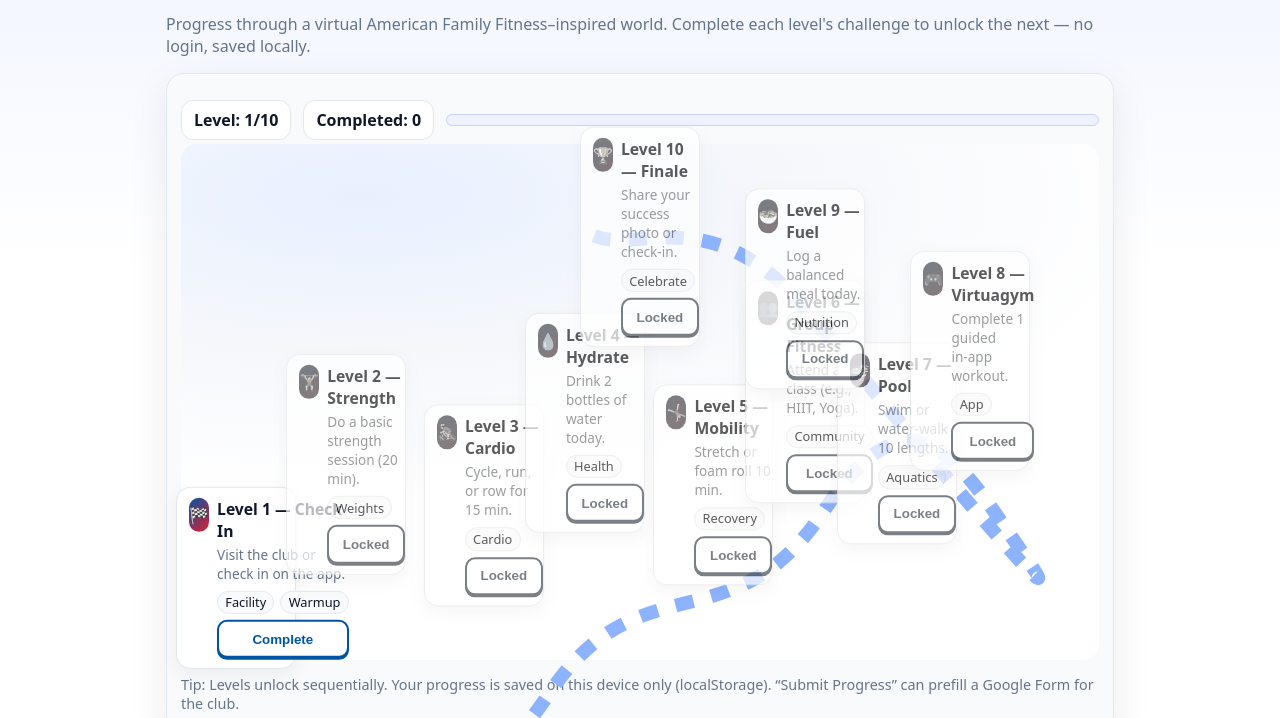
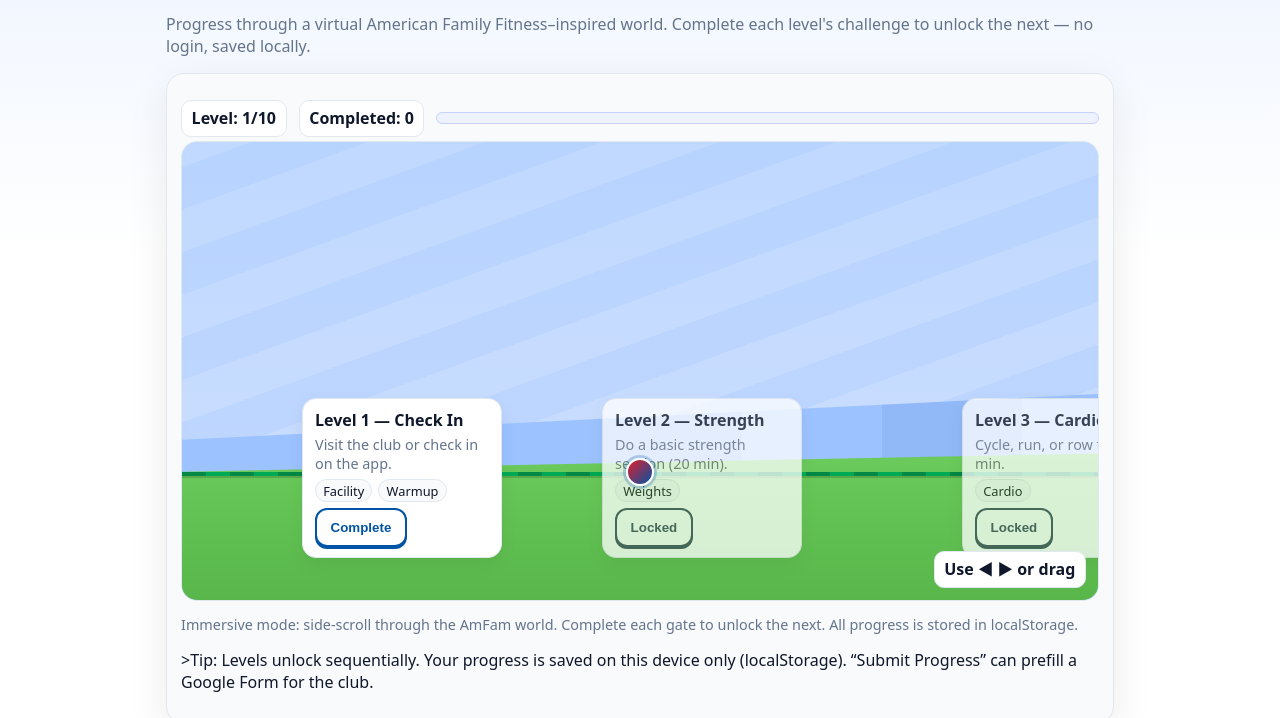
Before and after one commit to SamCourtnageVG/American-Family-Fitness, a plain HTML site: page index.html in a window 1280 px wide. Shown: the part 82-800 px from the top of the page. Drawn offline with Linux system fonts and the light colour scheme.

Commit message:
Update index.html

```diff
--- a/index.html
+++ b/index.html
@@ -6,18 +6,10 @@
   <title>AmFam Fit World — Level Quest (LocalStorage)</title>
   <style>
     :root{
-      /* American Family Fitness inspired palette (not official marks) */
-      --amfam-red:#e11d2b;
-      --amfam-blue:#0054a6;
-      --ink:#0f172a;
-      --muted:#64748b;
-      --paper:#f8fafc;
-      --card:#ffffff;
-      --track:#e2e8f0;
-      --ring:rgba(0,84,166,.25);
+      --amfam-red:#e11d2b; --amfam-blue:#0054a6; --ink:#0f172a; --muted:#64748b; --paper:#f8fafc; --card:#ffffff; --track:#e2e8f0; --ring:rgba(0,84,166,.25);
     }
     *{box-sizing:border-box}
-    body{margin:0;font-family:ui-sans-serif,system-ui,-apple-system,Segoe UI,Roboto,Helvetica,Arial;color:var(--ink);background:linear-gradient(180deg,#f0f4ff 0,#ffffff 40%)}
+    body{margin:0;font-family:ui-sans-serif,system-ui,-apple-system,Segoe UI,Roboto,Helvetica,Arial;color:var(--ink);background:linear-gradient(180deg,#eef4ff 0,#ffffff 40%)}
     .wrap{max-width:980px;margin:20px auto;padding:16px}
     header{display:flex;align-items:center;justify-content:space-between;gap:12px;flex-wrap:wrap}
     h1{margin:0;font-size:clamp(1.3rem,1.1rem+1.5vw,2.1rem);font-weight:900;letter-spacing:.2px}
@@ -32,46 +24,32 @@
 
     .board{margin-top:14px;background:var(--paper);border:1px solid var(--track);border-radius:18px;padding:14px;box-shadow:0 12px 40px rgba(2,6,23,.08)}
 
-    /* MAP */
-    .map{position:relative;aspect-ratio: 16/9;min-height:420px;border-radius:16px;background:radial-gradient(800px 300px at 20% 10%,#e8f0ff 0,#f5f7fb 50%,#ffffff 100%)}
-    .map .decor{position:absolute;inset:0;pointer-events:none}
-    .map svg#path{position:absolute;inset:0}
-    .node{position:absolute;translate:-50% -50%;width:120px;max-width:28vw}
-    .node card{display:block}
-    .card{background:var(--card);border:1px solid var(--track);border-radius:14px;padding:10px 10px 10px 12px;box-shadow:0 6px 18px rgba(2,6,23,.06);display:flex;gap:8px;align-items:flex-start}
-    .card h3{margin:0;font-size:.98rem}
-    .card p{margin:3px 0 8px 0;font-size:.85rem;color:var(--muted)}
-    .icon{width:34px;height:34px;border-radius:10px;background:linear-gradient(135deg,var(--amfam-blue),var(--amfam-red));display:grid;place-items:center;color:#fff;font-weight:900}
-    .meta{display:flex;gap:6px;align-items:center;font-size:.8rem}
+    /* IMMERSIVE WORLD */
+    .world{position:relative; height:460px; overflow:hidden; border-radius:16px; border:1px solid var(--track); background:#cfe6ff}
+    .layer{position:absolute; inset:0; image-rendering:crisp-edges; will-change:transform;}
+    .sky{background:linear-gradient(180deg,#cfe6ff,#eaf3ff)}
+    .bg-hills{background:repeating-linear-gradient( -20deg, #b7d0ff 0 40px, #a7c6ff 40px 80px ); opacity:.6}
+    .mid-buildings{background:repeating-linear-gradient( 90deg, #9cc3ff 0 140px, #91b8f7 140px 280px ); clip-path:polygon(0 65%,100% 55%,100% 100%,0 100%)}
+    .floor{background:linear-gradient(180deg,#9ee57c,#70d060 60%,#58b64a); clip-path:polygon(0 72%,100% 68%,100% 100%,0 100%)}
+
+    .track{position:absolute; left:0; top:72%; height:4px; width:3000px; background:repeating-linear-gradient(90deg,#084 0 24px,#0a5 24px 48px); box-shadow:0 2px 0 rgba(0,0,0,.15)}
+    .gate{position:absolute; top:56%; transform:translateY(-50%); width:200px}
+    .gate .card{background:var(--card);border:1px solid var(--track);border-radius:14px;padding:10px 12px;box-shadow:0 6px 18px rgba(2,6,23,.06)}
+    .gate h3{margin:0 0 4px 0; font-size:1rem}
+    .gate p{margin:0 0 6px 0; font-size:.9rem; color:var(--muted)}
+    .gate .meta{display:flex;gap:6px;align-items:center;font-size:.8rem;margin-bottom:6px}
     .pill{border:1px solid var(--track);border-radius:999px;padding:.1rem .45rem;color:#0f172a;background:#f8fafc}
-    .start{position:absolute;left:6%;top:84%}
-    .n2{left:18%;top:62%}
-    .n3{left:33%;top:70%}
-    .n4{left:44%;top:54%}
-    .n5{left:58%;top:66%}
-    .n6{left:68%;top:48%}
-    .n7{left:78%;top:58%}
-    .n8{left:86%;top:42%}
-    .n9{left:68%;top:28%}
-    .n10{left:50%;top:18%}
+    .gate.locked{filter:grayscale(.8) opacity(.75)}
+    .gate.completed .card{outline:2px solid #10b981}
 
-    .avatar{position:absolute;width:22px;height:22px;border:2px solid #fff;background:linear-gradient(135deg,var(--amfam-red),var(--amfam-blue));border-radius:50%;box-shadow:0 0 0 3px rgba(0,84,166,.25);transform:translate(-50%,-50%)}
+    .avatar{position:absolute; top:72%; left:40px; width:28px; height:28px; border:2px solid #fff; background:linear-gradient(135deg,var(--amfam-red),var(--amfam-blue)); border-radius:50%; box-shadow:0 0 0 3px rgba(0,84,166,.25); transform:translate(-50%,-50%)}
 
-    /* Progress */
+    .hud{position:absolute; inset:auto 12px 12px auto; display:flex; gap:8px}
+    .stat{background:#fff;border:1px solid var(--track);padding:.4rem .6rem;border-radius:10px;font-weight:800}
+
     .stats{display:flex;align-items:center;gap:12px;flex-wrap:wrap;margin:12px 0 4px}
-    .stat{background:#fff;border:1px solid var(--track);padding:.5rem .75rem;border-radius:12px;font-weight:800}
     .progress{--p:0%;position:relative;height:12px;background:#eef2ff;border:1px solid #c7d2fe;border-radius:999px;overflow:hidden;flex:1}
     .progress>i{position:absolute;inset:0;width:var(--p);background:linear-gradient(90deg,var(--amfam-blue),var(--amfam-red))}
-
-    /* State */
-    .node.locked{filter:grayscale(.9) opacity(.7)}
-    .node.completed .card{outline:2px solid #10b981}
-    .node .do{width:100%;margin-top:6px;border-radius:10px}
-
-    /* Confetti (CSS only, lightweight) */
-    .confetti{position:absolute;inset:0;pointer-events:none}
-    .spark{position:absolute;width:6px;height:10px;border-radius:2px;animation:pop .8s ease-out forwards}
-    @keyframes pop{0%{transform:translate(0,0) rotate(0)}100%{transform:translate(var(--dx),var(--dy)) rotate(200deg);opacity:0}}
 
     .hint{color:var(--muted);font-size:.9rem}
   </style>
@@ -96,160 +74,148 @@
         <div class="stat">Completed: <span id="completed">0</span></div>
         <div class="progress" aria-label="Quest completion"><i id="bar"></i></div>
       </div>
-      <div class="map" id="map">
-        <svg id="path" viewBox="0 0 100 100" preserveAspectRatio="none" aria-hidden="true">
-          <path id="trail" d="M5,90 C20,70 30,75 40,60 S60,55 70,40 85,35 92,45 78,30 68,18 50,12 45,10" fill="none" stroke="#8db3ff" stroke-width="1.5" stroke-dasharray="2 2" />
-        </svg>
-        <div class="avatar" id="avatar" title="Your marker"></div>
+      <div class="world" id="world" aria-label="AmFam Fit World">
+        <div class="layer sky" data-speed="0.1"></div>
+        <div class="layer bg-hills" data-speed="0.2"></div>
+        <div class="layer mid-buildings" data-speed="0.35"></div>
+        <div class="layer floor" data-speed="0.55"></div>
+        <div class="track" id="track"></div>
 
-        <!-- Level nodes -->
-        <div class="node start" data-i="0">
-          <div class="card">
-            <div class="icon">🏁</div>
-            <div>
-              <h3>Level 1 — Check In</h3>
-              <p>Visit the club or check in on the app.</p>
-              <div class="meta"><span class="pill">Facility</span><span class="pill">Warmup</span></div>
-              <button class="do">Complete</button>
-            </div>
-          </div>
+        <!-- Gates (levels) placed along the track -->
+        <div class="gate" style="left:120px" data-i="0">
+          <div class="card"><h3>Level 1 — Check In</h3><p>Visit the club or check in on the app.</p><div class="meta"><span class="pill">Facility</span><span class="pill">Warmup</span></div><button class="do">Complete</button></div>
         </div>
-        <div class="node n2" data-i="1">
-          <div class="card"><div class="icon">🏋️</div><div><h3>Level 2 — Strength</h3><p>Do a basic strength session (20 min).</p><div class="meta"><span class="pill">Weights</span></div><button class="do">Complete</button></div></div>
+        <div class="gate" style="left:420px" data-i="1">
+          <div class="card"><h3>Level 2 — Strength</h3><p>Do a basic strength session (20 min).</p><div class="meta"><span class="pill">Weights</span></div><button class="do">Complete</button></div>
         </div>
-        <div class="node n3" data-i="2">
-          <div class="card"><div class="icon">🚴</div><div><h3>Level 3 — Cardio</h3><p>Cycle, run, or row for 15 min.</p><div class="meta"><span class="pill">Cardio</span></div><button class="do">Complete</button></div></div>
+        <div class="gate" style="left:780px" data-i="2">
+          <div class="card"><h3>Level 3 — Cardio</h3><p>Cycle, run, or row for 15 min.</p><div class="meta"><span class="pill">Cardio</span></div><button class="do">Complete</button></div>
         </div>
-        <div class="node n4" data-i="3">
-          <div class="card"><div class="icon">💧</div><div><h3>Level 4 — Hydrate</h3><p>Drink 2 bottles of water today.</p><div class="meta"><span class="pill">Health</span></div><button class="do">Complete</button></div></div>
+        <div class="gate" style="left:1160px" data-i="3">
+          <div class="card"><h3>Level 4 — Hydrate</h3><p>Drink 2 bottles of water today.</p><div class="meta"><span class="pill">Health</span></div><button class="do">Complete</button></div>
         </div>
-        <div class="node n5" data-i="4">
-          <div class="card"><div class="icon">🤸</div><div><h3>Level 5 — Mobility</h3><p>Stretch or foam roll 10 min.</p><div class="meta"><span class="pill">Recovery</span></div><button class="do">Complete</button></div></div>
+        <div class="gate" style="left:1520px" data-i="4">
+          <div class="card"><h3>Level 5 — Mobility</h3><p>Stretch or foam roll 10 min.</p><div class="meta"><span class="pill">Recovery</span></div><button class="do">Complete</button></div>
         </div>
-        <div class="node n6" data-i="5">
-          <div class="card"><div class="icon">👥</div><div><h3>Level 6 — Group Fitness</h3><p>Attend a class (e.g., HIIT, Yoga).</p><div class="meta"><span class="pill">Community</span></div><button class="do">Complete</button></div></div>
+        <div class="gate" style="left:1860px" data-i="5">
+          <div class="card"><h3>Level 6 — Group Fitness</h3><p>Attend a class (e.g., HIIT, Yoga).</p><div class="meta"><span class="pill">Community</span></div><button class="do">Complete</button></div>
         </div>
-        <div class="node n7" data-i="6">
-          <div class="card"><div class="icon">🏊</div><div><h3>Level 7 — Pool</h3><p>Swim or water-walk 10 lengths.</p><div class="meta"><span class="pill">Aquatics</span></div><button class="do">Complete</button></div></div>
+        <div class="gate" style="left:2140px" data-i="6">
+          <div class="card"><h3>Level 7 — Pool</h3><p>Swim or water-walk 10 lengths.</p><div class="meta"><span class="pill">Aquatics</span></div><button class="do">Complete</button></div>
         </div>
-        <div class="node n8" data-i="7">
-          <div class="card"><div class="icon">🎮</div><div><h3>Level 8 — Virtuagym</h3><p>Complete 1 guided in‑app workout.</p><div class="meta"><span class="pill">App</span></div><button class="do">Complete</button></div></div>
+        <div class="gate" style="left:2380px" data-i="7">
+          <div class="card"><h3>Level 8 — Virtuagym</h3><p>Complete 1 guided in‑app workout.</p><div class="meta"><span class="pill">App</span></div><button class="do">Complete</button></div>
         </div>
-        <div class="node n9" data-i="8">
-          <div class="card"><div class="icon">🥗</div><div><h3>Level 9 — Fuel</h3><p>Log a balanced meal today.</p><div class="meta"><span class="pill">Nutrition</span></div><button class="do">Complete</button></div></div>
+        <div class="gate" style="left:2620px" data-i="8">
+          <div class="card"><h3>Level 9 — Fuel</h3><p>Log a balanced meal today.</p><div class="meta"><span class="pill">Nutrition</span></div><button class="do">Complete</button></div>
         </div>
-        <div class="node n10" data-i="9">
-          <div class="card"><div class="icon">🏆</div><div><h3>Level 10 — Finale</h3><p>Share your success photo or check‑in.</p><div class="meta"><span class="pill">Celebrate</span></div><button class="do">Complete</button></div></div>
+        <div class="gate" style="left:2860px" data-i="9">
+          <div class="card"><h3>Level 10 — Finale</h3><p>Share your success photo or check‑in.</p><div class="meta"><span class="pill">Celebrate</span></div><button class="do">Complete</button></div>
         </div>
 
-        <div class="confetti" id="confetti"></div>
+        <div class="avatar" id="avatar" title="Your marker"></div>
+        <div class="hud">
+          <div class="stat">Use ◀ ▶ or drag</div>
+        </div>
       </div>
-      <p class="hint">Tip: Levels unlock sequentially. Your progress is saved on this device only (localStorage). “Submit Progress” can prefill a Google Form for the club.</p>
+      <p class="hint">Immersive mode: side‑scroll through the AmFam world. Complete each gate to unlock the next. All progress is stored in localStorage.</p>>Tip: Levels unlock sequentially. Your progress is saved on this device only (localStorage). “Submit Progress” can prefill a Google Form for the club.</p>
     </section>
   </div>
 
 <script>
-// ========== CONFIG ==========
-const BOARD_KEY = 'amfam.fitworld.levels.v1';
-const FORM_BASE = 'https://docs.google.com/forms/d/e/FORM_ID/viewform'; // TODO replace
+// ===== CONFIG
+const BOARD_KEY = 'amfam.fitworld.immersive.v1';
+const FORM_BASE = 'https://docs.google.com/forms/d/e/FORM_ID/viewform';
 const ENTRY_MAP = { level:'entry.100', completed:'entry.101', name:'entry.102' };
+const LEVELS = 10; // number of gates
 
-const LEVELS = [
-  { title:'Level 1 — Check In', blurb:'Visit the club or check in on the app.', tags:['Facility','Warmup'], key:'checkin'},
-  { title:'Level 2 — Strength', blurb:'Do a basic strength session (20 min).', tags:['Weights'], key:'strength'},
-  { title:'Level 3 — Cardio', blurb:'Cycle, run, or row for 15 min.', tags:['Cardio'], key:'cardio'},
-  { title:'Level 4 — Hydrate', blurb:'Drink 2 bottles of water today.', tags:['Health'], key:'hydration'},
-  { title:'Level 5 — Mobility', blurb:'Stretch or foam roll 10 min.', tags:['Recovery'], key:'mobility'},
-  { title:'Level 6 — Group Fitness', blurb:'Attend a class (e.g., HIIT, Yoga).', tags:['Community'], key:'class'},
-  { title:'Level 7 — Pool', blurb:'Swim or water-walk 10 lengths.', tags:['Aquatics'], key:'pool'},
-  { title:'Level 8 — Virtuagym', blurb:'Complete 1 guided in‑app workout.', tags:['App'], key:'virtuagym'},
-  { title:'Level 9 — Fuel', blurb:'Log a balanced meal today.', tags:['Nutrition'], key:'nutrition'},
-  { title:'Level 10 — Finale', blurb:'Share your success photo or check‑in.', tags:['Celebrate'], key:'finale'}
-];
-
-// ========== STATE ==========
-const defaultState = () => ({ idx:0, // highest unlocked index (0-based)
-  completed: Array(LEVELS.length).fill(false), name: localStorage.getItem('fitworld.name') || '' });
+// ===== STATE
+const defaultState = ()=>({ idx:0, completed: Array(LEVELS).fill(false), name: localStorage.getItem('fitworld.name') || '', x: 60 });
 function load(){ try { return JSON.parse(localStorage.getItem(BOARD_KEY)) ?? defaultState(); } catch { return defaultState(); } }
 function save(s){ localStorage.setItem(BOARD_KEY, JSON.stringify(s)); }
 let state = load();
 
-// ========== DOM ==========
+// ===== DOM
 const $ = (s)=>document.querySelector(s);
-const nodes = [...document.querySelectorAll('.node')];
-const levelEl = $('#level');
-const levelMaxEl = $('#levelMax');
+const world = $('#world');
+const layers = [...document.querySelectorAll('.layer')];
+const avatar = $('#avatar');
+const gates = [...document.querySelectorAll('.gate')];
+const barEl = $('#bar');
 const completedEl = $('#completed');
-const barEl = $('#bar');
-const avatar = $('#avatar');
-const trail = document.getElementById('trail');
-const confetti = $('#confetti');
-levelMaxEl.textContent = LEVELS.length;
+const levelEl = $('#level'); const levelMaxEl = $('#levelMax'); levelMaxEl && (levelMaxEl.textContent = LEVELS);
 
-// ========== RENDER ==========
+// HUD stats (reuse from earlier section if present)
+if(!levelEl || !completedEl){
+  const stats = document.createElement('div'); stats.className='stats'; stats.innerHTML = `<div class="stat">Level: <span id="level">1</span>/${LEVELS}</div><div class="stat">Completed: <span id="completed">0</span></div><div class="progress"><i id="bar"></i></div>`; world.before(stats);
+}
+
+// ===== RENDER
 function render(){
-  // lock/unlock nodes
-  nodes.forEach(n => n.classList.add('locked'));
-  for(let i=0;i<=state.idx;i++){ nodes[i]?.classList.remove('locked'); }
-  // completed state
-  nodes.forEach((n,i)=> n.classList.toggle('completed', !!state.completed[i]));
+  // Lock/unlock
+  gates.forEach(g=> g.classList.add('locked'));
+  for(let i=0;i<=state.idx;i++){ gates[i]?.classList.remove('locked'); }
+  gates.forEach((g,i)=> g.classList.toggle('completed', !!state.completed[i]));
 
-  // wire buttons
-  nodes.forEach((n,i)=>{
-    const btn = n.querySelector('.do');
+  // Buttons
+  gates.forEach((g,i)=>{
+    const btn = g.querySelector('.do');
     btn.disabled = i>state.idx || state.completed[i];
     btn.textContent = state.completed[i] ? 'Completed' : (i>state.idx ? 'Locked' : 'Complete');
     btn.onclick = ()=> completeLevel(i);
   });
 
-  const doneCount = state.completed.filter(Boolean).length;
-  completedEl.textContent = doneCount;
-  levelEl.textContent = Math.min(doneCount+1, LEVELS.length);
-  barEl.style.setProperty('--p', `${Math.round((doneCount/LEVELS.length)*100)}%`);
+  // Progress
+  const done = state.completed.filter(Boolean).length;
+  const level = Math.min(done+1, LEVELS);
+  (document.getElementById('completed')||{}).textContent = done;
+  (document.getElementById('level')||{}).textContent = level;
+  (document.getElementById('bar')||{}).style?.setProperty('--p', `${Math.round((done/LEVELS)*100)}%`);
 
-  moveAvatar();
+  updateCamera();
 }
 
-function moveAvatar(){
-  const done = state.completed.filter(Boolean).length;
-  const t = Math.max(0, Math.min(1, done/LEVELS.length));
-  const len = trail.getTotalLength();
-  const pt = trail.getPointAtLength(len * t);
-  const svg = document.getElementById('path');
-  const r = svg.getBoundingClientRect();
-  avatar.style.left = (pt.x/100 * r.width) + 'px';
-  avatar.style.top  = (pt.y/100 * r.height) + 'px';
+// ===== MOVEMENT (arrow keys + drag)
+let dragging = false, dragStartX = 0, startX = 0;
+world.addEventListener('pointerdown', e=>{ dragging=true; dragStartX=e.clientX; startX = state.x; world.setPointerCapture(e.pointerId); });
+world.addEventListener('pointermove', e=>{ if(!dragging) return; const dx = e.clientX - dragStartX; state.x = Math.max(0, Math.min(2940, startX + dx)); updateCamera(); });
+world.addEventListener('pointerup', ()=> dragging=false);
+world.addEventListener('pointercancel', ()=> dragging=false);
+
+window.addEventListener('keydown', e=>{
+  if(e.key==='ArrowRight') { state.x = Math.min(2940, state.x + 24); updateCamera(); }
+  if(e.key==='ArrowLeft')  { state.x = Math.max(0, state.x - 24); updateCamera(); }
+});
+
+function updateCamera(){
+  // Parallax: move layers at different speeds opposite to avatar X
+  const cam = Math.max(0, Math.min(2600, state.x - world.clientWidth*0.5));
+  layers.forEach(l=>{
+    const sp = parseFloat(l.dataset.speed||'0.2');
+    l.style.transform = `translateX(${-cam*sp}px)`;
+  });
+  // Move gates and track relative to camera (they are inside world, positioned absolute by left)
+  const offset = -cam; gates.forEach(g=> g.style.transform = `translateX(${offset}px)`);
+  document.getElementById('track').style.transform = `translateX(${offset}px)`;
+
+  // Avatar follows ground and stays near center
+  avatar.style.left = (world.clientWidth*0.5)+'px';
+
+  // Save position
+  save(state);
 }
 
-function burstConfetti(x,y){
-  for(let i=0;i<24;i++){
-    const s = document.createElement('div');
-    s.className='spark';
-    s.style.left = x+'px'; s.style.top = y+'px';
-    s.style.background = i%2? 'var(--amfam-blue)' : 'var(--amfam-red)';
-    const dx = (Math.random()*160-80)+'px';
-    const dy = (Math.random()*-160)+'px';
-    s.style.setProperty('--dx', dx); s.style.setProperty('--dy', dy);
-    confetti.appendChild(s);
-    setTimeout(()=> s.remove(), 900);
-  }
+// ===== COMPLETION
+function completeLevel(i){
+  if(i>state.idx) return; // locked
+  if(state.completed[i]) return;
+  state.completed[i] = true;
+  if(state.idx < LEVELS-1) state.idx = Math.max(state.idx, i+1);
+  save(state);
+  render();
 }
 
-function completeLevel(i){
-  if(i>state.idx) return; // locked
-  if(state.completed[i]) return; // already
-  state.completed[i] = true;
-  // unlock next
-  if(state.idx < LEVELS.length-1) state.idx = Math.max(state.idx, i+1);
-  save(state);
-  render();
-  // celebrate at the node's position
-  const rect = nodes[i].getBoundingClientRect();
-  const parent = document.getElementById('map').getBoundingClientRect();
-  burstConfetti(rect.left-parent.left+60, rect.top-parent.top+20);
-}
-
-// Submit (optional Google Form)
+// ===== SUBMIT
 function buildFormUrl(){
   const params = new URLSearchParams();
   params.set(ENTRY_MAP.level, String(state.idx+1));
@@ -259,17 +225,11 @@ function buildFormUrl(){
   return `${FORM_BASE}?${params.toString()}`;
 }
 
-document.getElementById('btn-submit').addEventListener('click', ()=>{
-  const url = buildFormUrl(); window.open(url,'_blank','noopener');
-});
+document.getElementById('btn-submit').addEventListener('click', ()=>{ window.open(buildFormUrl(),'_blank','noopener'); });
+document.getElementById('btn-reset').addEventListener('click', ()=>{ if(confirm('Reset local progress? This only affects this device.')){ state = defaultState(); save(state); render(); }});
 
-document.getElementById('btn-reset').addEventListener('click', ()=>{
-  if(confirm('Reset local progress? This only affects this device.')){ state = defaultState(); save(state); render(); }
-});
-
-// ========== INIT ==========
+// ===== INIT
 render();
-window.addEventListener('resize', moveAvatar);
 </script>
 </body>
 </html>
```
